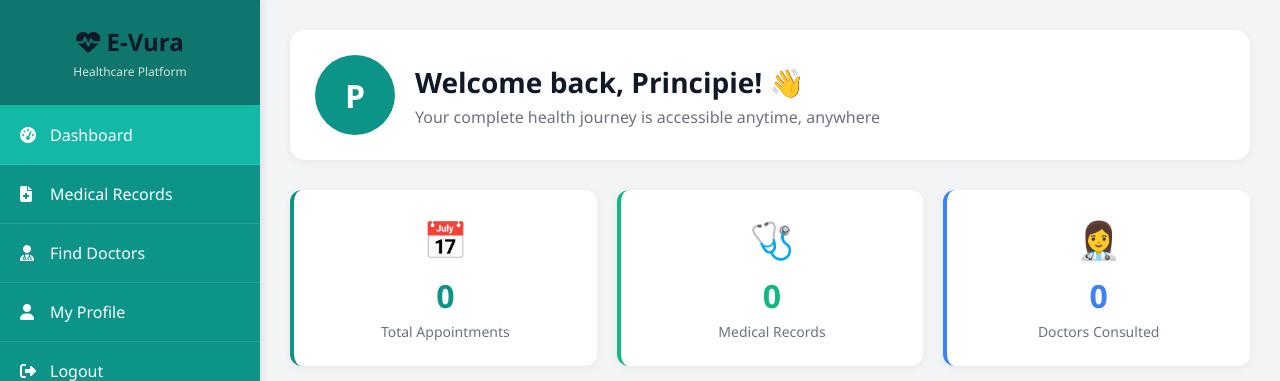
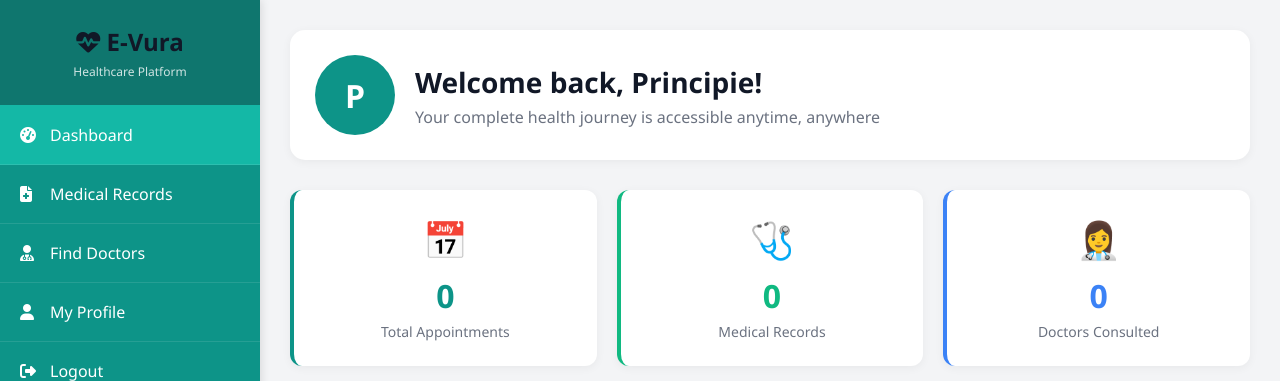
Before and after one commit to stevenalu/evura, a Flask app: page /patient/dashboard in a window 1280 px wide. Shown: the top 381 px of the page. Run offline with Flask 3, Linux system fonts and the light colour scheme; the visitor is signed in with stand-in values (Sample User, id 1).

Commit message:
Small issue detected and solved

```diff
--- a/templates/patient_dashboard.html
+++ b/templates/patient_dashboard.html
@@ -10,7 +10,7 @@
             {{ patient.username[0]|upper }}
         </div>
         <div>
-            <h1 style="font-size: 28px; margin-bottom: 5px;">Welcome back, {{ patient.username }}! 👋</h1>
+            <h1 style="font-size: 28px; margin-bottom: 5px;">Welcome back, {{ patient.username }}!</h1>
             <p style="color: #6b7280; font-size: 16px;">Your complete health journey is accessible anytime, anywhere</p>
         </div>
     </div>
```
